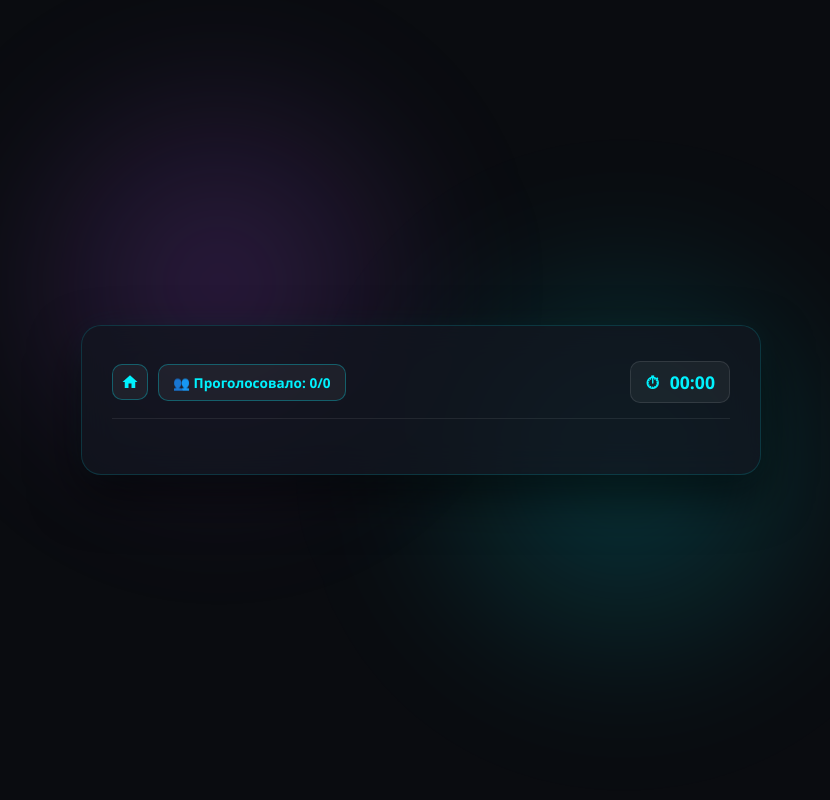
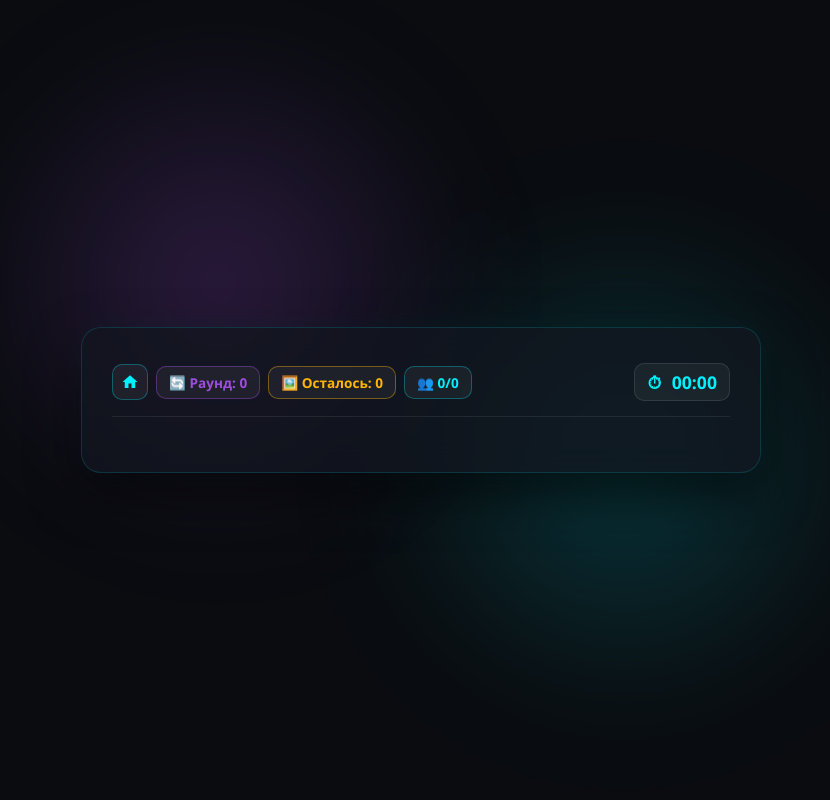
Before and after one commit to nekoreal/CrossDaunBotV2, a Flask app: template flask_server/templates/poll.html in a window 1280 px wide. Shown: the whole page, without its empty margins (219-1049 px from the left). Run offline with Flask 3, Linux system fonts and the light colour scheme; the template is opened without the code that fills it, so the values that code supplies are empty; parts of the project's set-up code (start-up, migrations or seed data) failed here and were passed over; some libraries are stand-ins or nearby versions.

Commit message:
feat: round and count_unsort in Poll

```diff
--- a/flask_server/templates/poll.html
+++ b/flask_server/templates/poll.html
@@ -18,6 +18,7 @@
             --border-glow: rgba(0, 242, 254, 0.15);
             --danger: #ff5555;
             --success: #00e676;
+            --warning: #ffb703;
         }
 
         * {
@@ -98,7 +99,8 @@
         .top-bar-left {
             display: flex;
             align-items: center;
-            gap: 10px;
+            gap: 8px;
+            flex-wrap: wrap;
         }
 
         @keyframes pulse {
@@ -131,11 +133,12 @@
             margin-bottom: 20px;
             padding-bottom: 15px;
             border-bottom: 1px solid rgba(255, 255, 255, 0.08);
+            gap: 10px;
         }
 
         .badge {
             background: rgba(255, 255, 255, 0.05);
-            padding: 8px 14px;
+            padding: 6px 12px;
             border-radius: 10px;
             font-size: 0.85rem;
             border: 1px solid rgba(255, 255, 255, 0.1);
@@ -147,11 +150,24 @@
             font-weight: 600;
         }
 
+        .badge-purple {
+            color: var(--accent-purple);
+            border-color: rgba(157, 78, 221, 0.4);
+            font-weight: 600;
+        }
+
+        .badge-warning {
+            color: var(--warning);
+            border-color: rgba(255, 183, 3, 0.4);
+            font-weight: 600;
+        }
+
         .timer-badge {
             color: var(--accent-cyan);
             font-family: monospace;
             font-size: 1.1rem;
             font-weight: 700;
+            white-space: nowrap;
         }
 
         /* Кнопки */
@@ -294,15 +310,6 @@
             gap: 10px;
         }
 
-        .cat-select-box {
-            display: none;
-            grid-template-columns: repeat(auto-fit, minmax(120px, 1fr));
-            gap: 8px;
-            margin-top: 10px;
-            padding: 10px;
-            background: rgba(0, 0, 0, 0.3);
-            border-radius: 10px;
-        }
         .tie-buttons-grid {
             display: grid;
             grid-template-columns: repeat(auto-fit, minmax(120px, 1fr));
@@ -392,8 +399,7 @@
     <div class="glow-sphere-2"></div>
     <div class="auth-card">
 
-        <!-- Верхняя плашка (Таймер и счетчик) -->
-        <!-- Верхняя плашка (Кнопка Домой, Счетчик и Таймер) -->
+        <!-- Верхняя плашка (Кнопка Домой, Раунд, Осталось фото, Счетчик и Таймер) -->
         <div id="topBar" class="top-bar">
             <div class="top-bar-left">
                 <a href="/" class="btn-home" title="На главную">
@@ -401,8 +407,14 @@
                         <path d="M10 20v-6h4v6h5v-8h3L12 3 2 12h3v8z"/>
                     </svg>
                 </a>
+                <div class="badge badge-purple" title="Текущий раунд">
+                    🔄 Раунд: <span id="roundNumber">0</span>
+                </div>
+                <div class="badge badge-warning" title="Осталось неотсортированных фото">
+                    🖼️ Осталось: <span id="unsortedCount">0</span>
+                </div>
                 <div class="badge badge-cyan">
-                    👥 Проголосовало: <span id="votedCount">0</span>/<span id="totalUsers">0</span>
+                    👥 <span id="votedCount">0</span>/<span id="totalUsers">0</span>
                 </div>
             </div>
             <div class="badge timer-badge">
@@ -558,6 +570,14 @@
             document.getElementById('votedCount').innerText = state.voted;
             document.getElementById('totalUsers').innerText = state.total;
 
+            // Обновление раунда и количества неотсортированных элементов
+            if (state.round !== undefined) {
+                document.getElementById('roundNumber').innerText = state.round;
+            }
+            if (state.unsorted_count !== undefined) {
+                document.getElementById('unsortedCount').innerText = state.unsorted_count;
+            }
+
             if (state.status === 'in_progress' || state.status === 'waiting') {
                 selectedVote = state.user_vote || null;
             }
@@ -588,17 +608,13 @@
                 const decisionCategoryText = document.getElementById('decisionCategoryText');
 
                 if (state.status === 'decision') {
-                    // Определение названия категории из ответа сервера
-                    const finalCategory =  state.decision || 'Неотсортировано';
-
+                    const finalCategory = state.decision || 'Неотсортировано';
                     decisionCategoryText.innerText = finalCategory;
                     decisionBanner.classList.remove('hidden');
                 } else {
-                    // В состоянии 'results' решение ещё не принято — скрываем баннер
                     decisionBanner.classList.add('hidden');
                 }
 
-                // Настройка элементов управления для модератора
                 setupModeratorDecisionUI(state);
             }
         }
@@ -703,13 +719,12 @@
             const agreeWinnerBtn = document.getElementById('btnAgreeWinner');
             const tieContainer = document.getElementById('tieCategoriesContainer');
 
-            if (!decisionBlock || !startRoundBtn) return; // Проверка, если зашел не модератор
+            if (!decisionBlock || !startRoundBtn) return;
 
             if (state.status === 'results') {
                 decisionBlock.classList.remove('hidden');
                 startRoundBtn.classList.add('hidden');
 
-                // Определение победителя / ничьи
                 const results = state.results || {};
                 let maxVotes = -1;
                 let topCategories = [];
@@ -727,13 +742,11 @@
                 tieContainer.classList.add('hidden');
                 tieContainer.innerHTML = '';
 
-                // Если есть ровно один лидер с голосами больше 0
                 if (topCategories.length === 1 && maxVotes > 0) {
                     agreeWinnerBtn.innerText = `Согласиться с победителем (${topCategories[0]})`;
                     agreeWinnerBtn.dataset.category = topCategories[0];
                     agreeWinnerBtn.classList.remove('hidden');
                 }
-                // Если ничья среди 2 и более категорий
                 else if (topCategories.length > 1 && maxVotes > 0) {
                     topCategories.forEach(cat => {
                         const btn = document.createElement('button');
@@ -746,7 +759,6 @@
                 }
 
             } else if (state.status === 'decision') {
-                // В состоянии decision кнопки решений скрываются, появляется "Следующий круг"
                 decisionBlock.classList.add('hidden');
                 startRoundBtn.classList.remove('hidden');
             }
@@ -756,7 +768,6 @@
         function moderChooseCategory(choice) {
             let selectedCategory = choice;
 
-            // Если была нажата кнопка "Согласиться с победителем", берем сохраненную категорию
             if (choice === 'winner') {
                 const agreeBtn = document.getElementById('btnAgreeWinner');
                 selectedCategory = agreeBtn.dataset.category;
@@ -785,7 +796,6 @@
         const suggestionsBox = document.getElementById('suggestionsBox');
 
         if (customInput) {
-            // Обработка ввода для генерации подсказок
             customInput.addEventListener('input', (e) => {
                 const query = e.target.value.trim().toLowerCase();
                 suggestionsBox.innerHTML = '';
@@ -817,7 +827,6 @@
                 }
             });
 
-            // Обработка клавиши Enter
             customInput.addEventListener('keydown', (e) => {
                 if (e.key === 'Enter') {
                     e.preventDefault();
@@ -826,7 +835,6 @@
             });
         }
 
-        // Анимация ухода инпута вправо и отправка данных
         function submitCustomCategory() {
             const input = document.getElementById('customCatInput');
             const value = input.value.trim();
@@ -838,13 +846,11 @@
 
             setTimeout(() => {
                 moderChooseCategory(value);
-                // Сброс состояния поля
                 input.classList.remove('active', 'slide-out');
                 input.value = '';
             }, 450);
         }
 
-        // Закрытие подсказок при клике вне компонента
         document.addEventListener('click', (e) => {
             const wrapper = document.querySelector('.custom-cat-wrapper');
             if (wrapper && !wrapper.contains(e.target)) {
--- a/flask_server/voting.py
+++ b/flask_server/voting.py
@@ -7,7 +7,8 @@ from flask_socketio import emit, disconnect
 from telegram_bot.tg_db.db_controllers.photo_controller import (
     get_all_categories_names,
     move_photo_to_category,
-    get_random_photo_url
+    get_random_photo_url,
+    get_count_unsorted
 )
 from flask_server.dashboard import socketio
 
@@ -193,6 +194,7 @@ class Poll:
 
     def data_poll_state(self) -> dict:
         return {
+            "unsorted_count":get_count_unsorted(),
             "decision":self.decision,
             "status": self.status,
             "round": self.round,
```
Also changed, not shown: telegram_bot/tg_db/db_controllers/photo_controller.py (+6 -1 lines).
